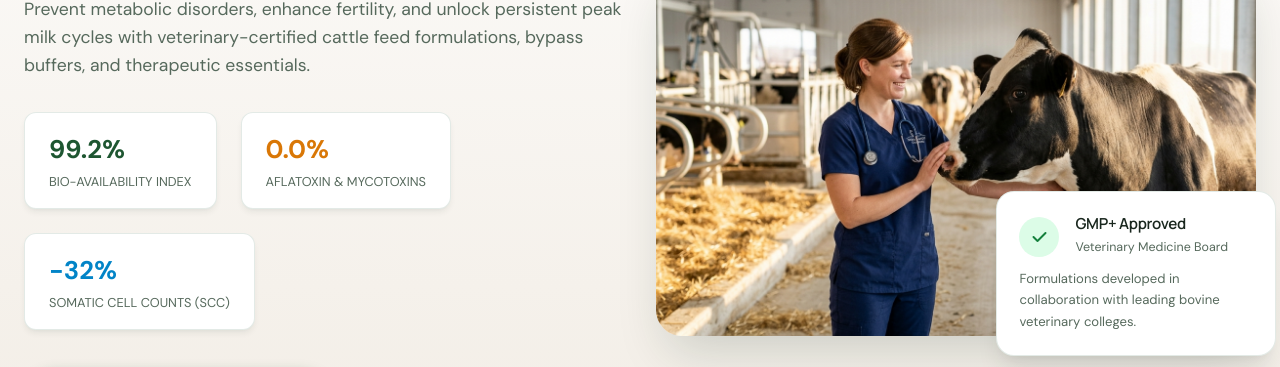
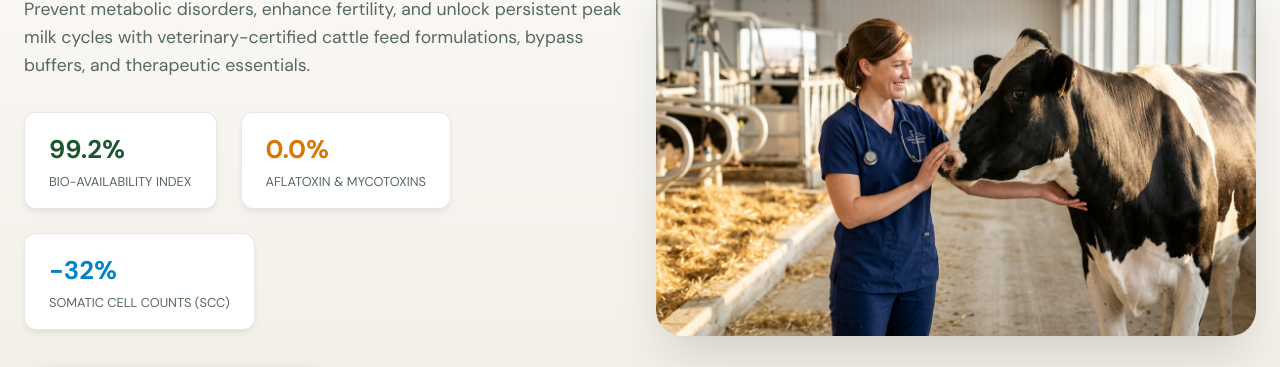
Before and after one commit to ramz46/cattle-feed, a plain HTML site: page index-2.html in a window 1280 px wide. Shown: the part 356-723 px from the top of the page. Drawn offline with Linux system fonts and the light colour scheme; a web font is replaced by a local one.

Commit message:
Remove floating badge card from hero section image in Home Page 2

```diff
--- a/index-2.html
+++ b/index-2.html
@@ -123,20 +123,6 @@
         <div class="reveal-right">
           <div style="position: relative;">
             <img src="assets/images/veterinary-dairy-hero.jpg" alt="Veterinary cattle care on modern dairy farm" style="border-radius: var(--radius-xl); box-shadow: var(--shadow-xl); width: 100%; object-fit: cover; aspect-ratio: 16/10;">
-
-            <!-- Float Vet Card -->
-            <div style="position: absolute; bottom: -20px; right: -20px; background: var(--bg-surface); padding: 1.4rem; border-radius: var(--radius-lg); border: 1px solid var(--border-color); box-shadow: var(--shadow-lg); max-width: 280px;" class="parallax-card">
-              <div class="d-flex align-center gap-2" style="margin-bottom: 0.5rem;">
-                <div style="width: 40px; height: 40px; border-radius: var(--radius-full); background: var(--success-bg); color: var(--success); display: flex; align-items: center; justify-content: center;">
-                  <i class="fa-solid fa-check"></i>
-                </div>
-                <div>
-                  <h5 style="margin: 0; font-size: 0.95rem;">GMP+ Approved</h5>
-                  <span style="font-size: 0.78rem; color: var(--text-muted);">Veterinary Medicine Board</span>
-                </div>
-              </div>
-              <p style="font-size: 0.82rem; margin: 0; color: var(--text-muted);">Formulations developed in collaboration with leading bovine veterinary colleges.</p>
-            </div>
           </div>
         </div>
       </div>
```
